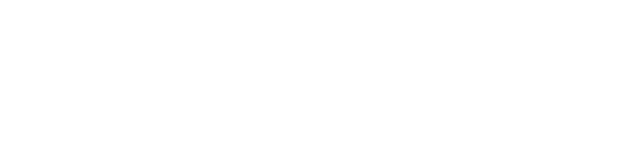
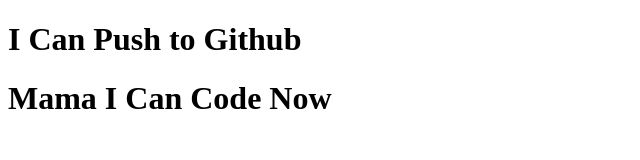
Before and after one commit to hafizurrahmanrazib/Module-01, a plain HTML site: page index.html in a window 1280 px wide. Shown: the whole page, without its empty margins (0-640 px from the left). Drawn offline with Linux system fonts and the light colour scheme.

Commit message:
Two line added

```diff
--- a/index.html
+++ b/index.html
@@ -7,6 +7,7 @@
     <title>My First Repo</title>
 </head>
 <body>
-
+    <h1> I Can Push to Github</h1>
+    <h1>Mama I Can Code Now</h1>
 </body>
 </html>
```
